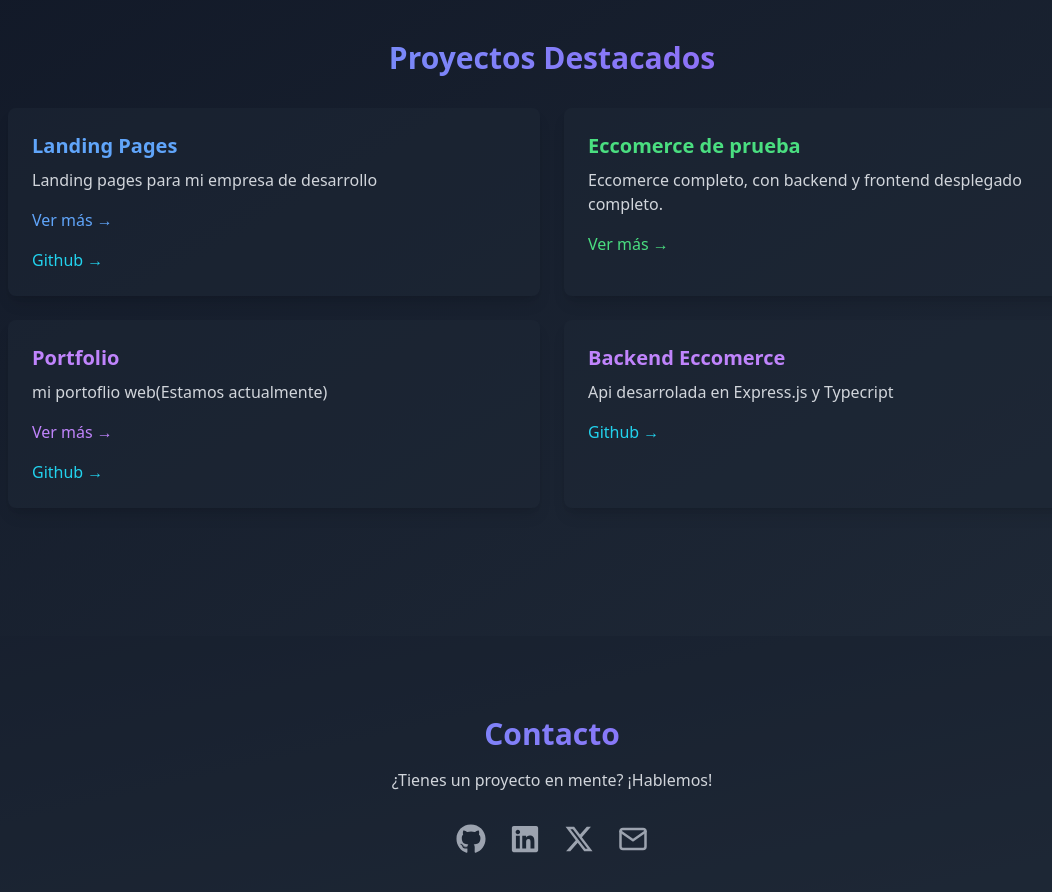
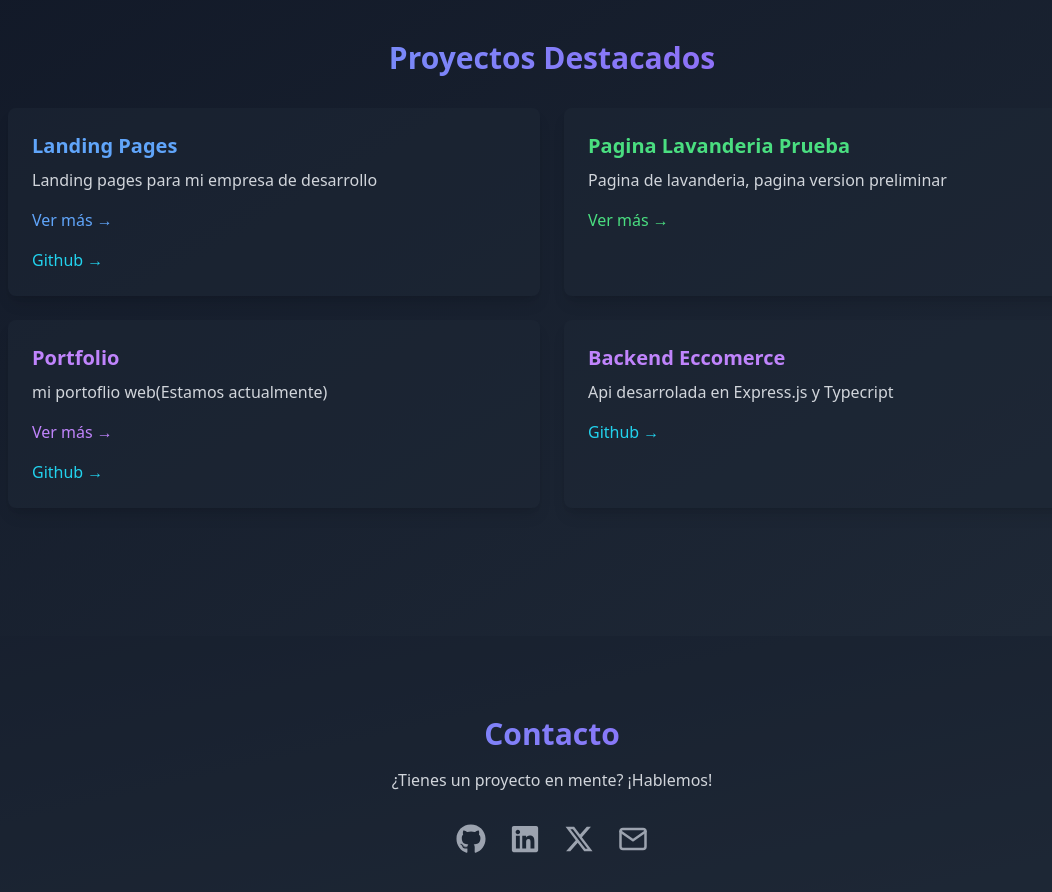
Before and after one commit to Luis2022cr/portfolio-web-luis, a React (Vite) app: page / in a window 1280 px wide. Shown: the part 1400-2292 px from the top of the page, without its empty margins (88-1140 px from the left). Built offline with nearby package versions, Linux system fonts and the light colour scheme.

Commit message:
update pagina

```diff
--- a/src/components/vistas/proyectos.tsx
+++ b/src/components/vistas/proyectos.tsx
@@ -37,9 +37,9 @@ const Proyectos: React.FC = () => {
                         </div>
                         {/* Proyecto 2 */}
                         <div className="bg-gray-800/50 p-6 rounded-lg shadow-lg hover:shadow-xl transition-shadow">
-                            <h3 className="text-xl font-bold text-green-400">Eccomerce de prueba</h3>
+                            <h3 className="text-xl font-bold text-green-400">Pagina Lavanderia Prueba</h3>
                             <p className="mt-2 text-gray-300">
-                                Eccomerce completo, con backend y frontend desplegado completo.
+                                Pagina de lavanderia, pagina version preliminar
                             </p>
                             <a
                                 href="https://artifys.online/"
```
Also changed, not shown: src/assets/images.png (deleted), src/assets/logoArtifys.png (deleted).
